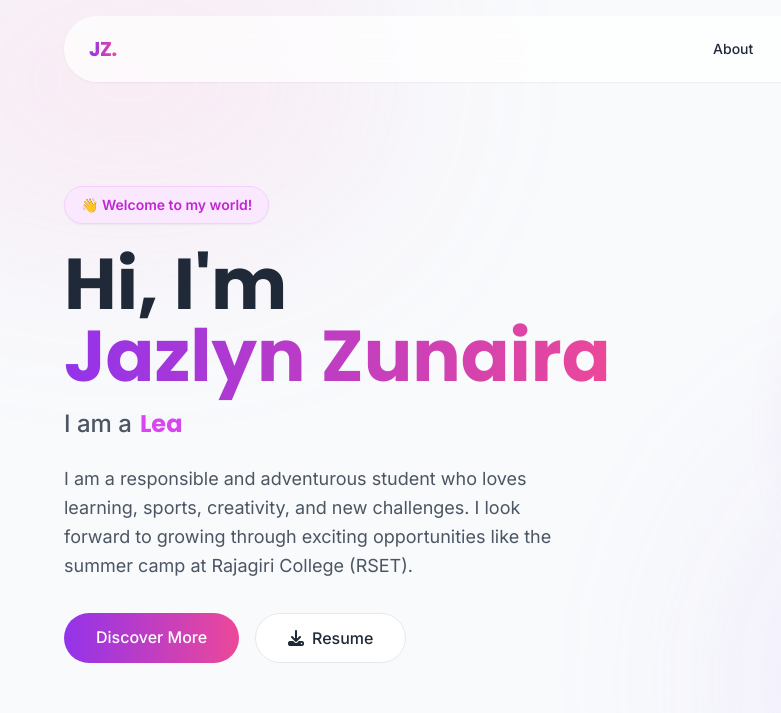
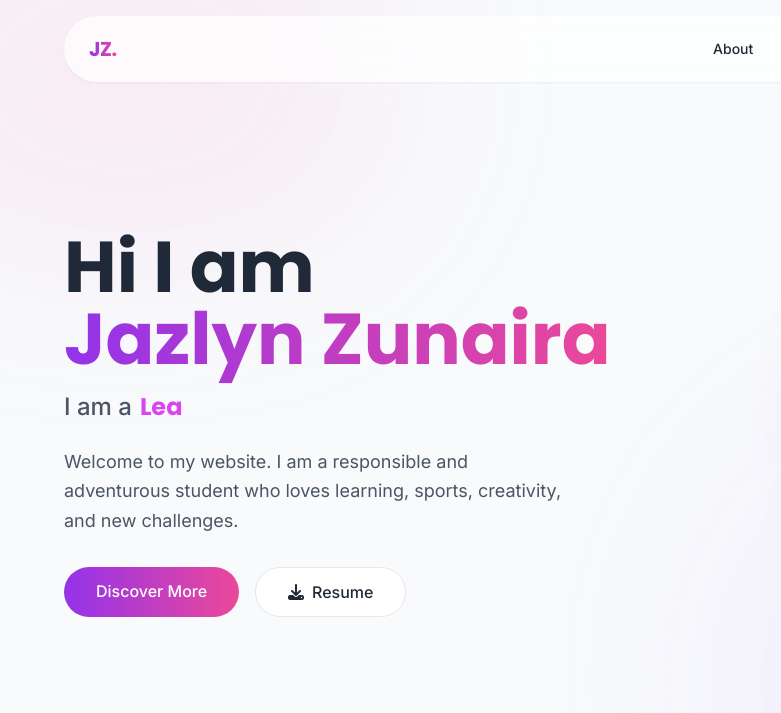
Before and after one commit to jazlyn-ts/Jazlyn-Portfolio, a plain HTML site: page index.html in a window 1280 px wide. Shown: the top 713 px of the page, 0-781 px from the left. Drawn offline with nearby package versions, Linux system fonts and the light colour scheme.

Commit message:
Add files via upload

```diff
--- a/index.html
+++ b/index.html
@@ -107,11 +107,8 @@
         <section id="hero" class="min-h-screen flex items-center pt-24 pb-12 px-6 md:px-12 relative">
             <div class="max-w-6xl mx-auto w-full grid md:grid-cols-2 gap-12 items-center">
                 <div class="order-2 md:order-1 reveal fade-left">
-                    <div class="inline-block px-4 py-2 rounded-full bg-brand-100 dark:bg-brand-900/40 text-brand-600 dark:text-brand-300 font-semibold text-sm mb-6 border border-brand-200 dark:border-brand-800 shadow-sm">
-                        👋 Welcome to my world!
-                    </div>
                     <h1 class="font-heading text-5xl md:text-7xl font-bold mb-4 leading-tight">
-                        Hi, I'm <br>
+                        Hi I am <br>
                         <span class="text-transparent bg-clip-text bg-gradient-to-r from-purple-600 to-pink-500">Jazlyn Zunaira</span>
                     </h1>
                     <h2 class="text-xl md:text-2xl font-medium text-gray-600 dark:text-gray-300 mb-6 flex items-center h-8">
@@ -120,7 +117,7 @@
                         <span class="typing-cursor">|</span>
                     </h2>
                     <p class="text-gray-600 dark:text-gray-400 mb-8 max-w-lg leading-relaxed text-lg">
-                        I am a responsible and adventurous student who loves learning, sports, creativity, and new challenges. I look forward to growing through exciting opportunities like the summer camp at Rajagiri College (RSET).
+                        Welcome to my website. I am a responsible and adventurous student who loves learning, sports, creativity, and new challenges.
                     </p>
                     <div class="flex flex-wrap gap-4">
                         <a href="#about" class="px-8 py-3 rounded-full bg-gradient-to-r from-purple-600 to-pink-500 text-white font-medium hover:shadow-lg hover:shadow-pink-500/30 transition-all duration-300 transform hover:-translate-y-1">
--- a/script.js
+++ b/script.js
@@ -60,8 +60,9 @@ document.addEventListener('DOMContentLoaded', () => {
 
 
     // --- Typewriter Effect ---
+    const typeWriterElement = document.getElementById('typewriter');
+    if (typeWriterElement) {
         const roles = ["Student", "Leader", "Dreamer", "Future Achiever"];
-    const typeWriterElement = document.getElementById('typewriter');
         let roleIndex = 0;
         let charIndex = 0;
         let isDeleting = false;
@@ -94,6 +95,7 @@ document.addEventListener('DOMContentLoaded', () => {
 
         // Start typewriter effect after a short delay
         setTimeout(type, 1000);
+    }
 
 
     // --- Scroll Reveal Animation ---
```
Lines whose indentation alone changed are shown as unchanged.
